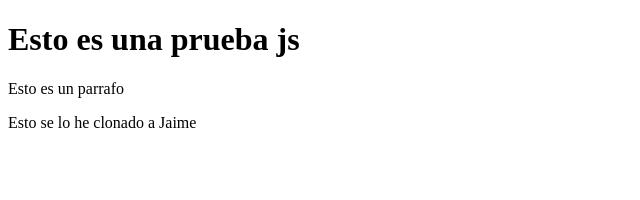
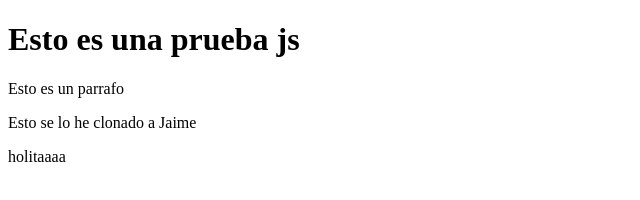
Before and after one commit to Jaimezx19/Tarea-1, a plain HTML site: page index.html in a window 1280 px wide. Shown: the full height of the page, 0-640 px from the left. Drawn offline with Linux system fonts and the light colour scheme.

Commit message:
cambio-laura

```diff
--- a/index.html
+++ b/index.html
@@ -10,5 +10,6 @@
     <h1>Esto es una prueba js</h1>
     <p>Esto es un parrafo</p>
     <p>Esto se lo he clonado a Jaime</p>
+    <p>holitaaaa</p>
 </body>
 </html>
```
